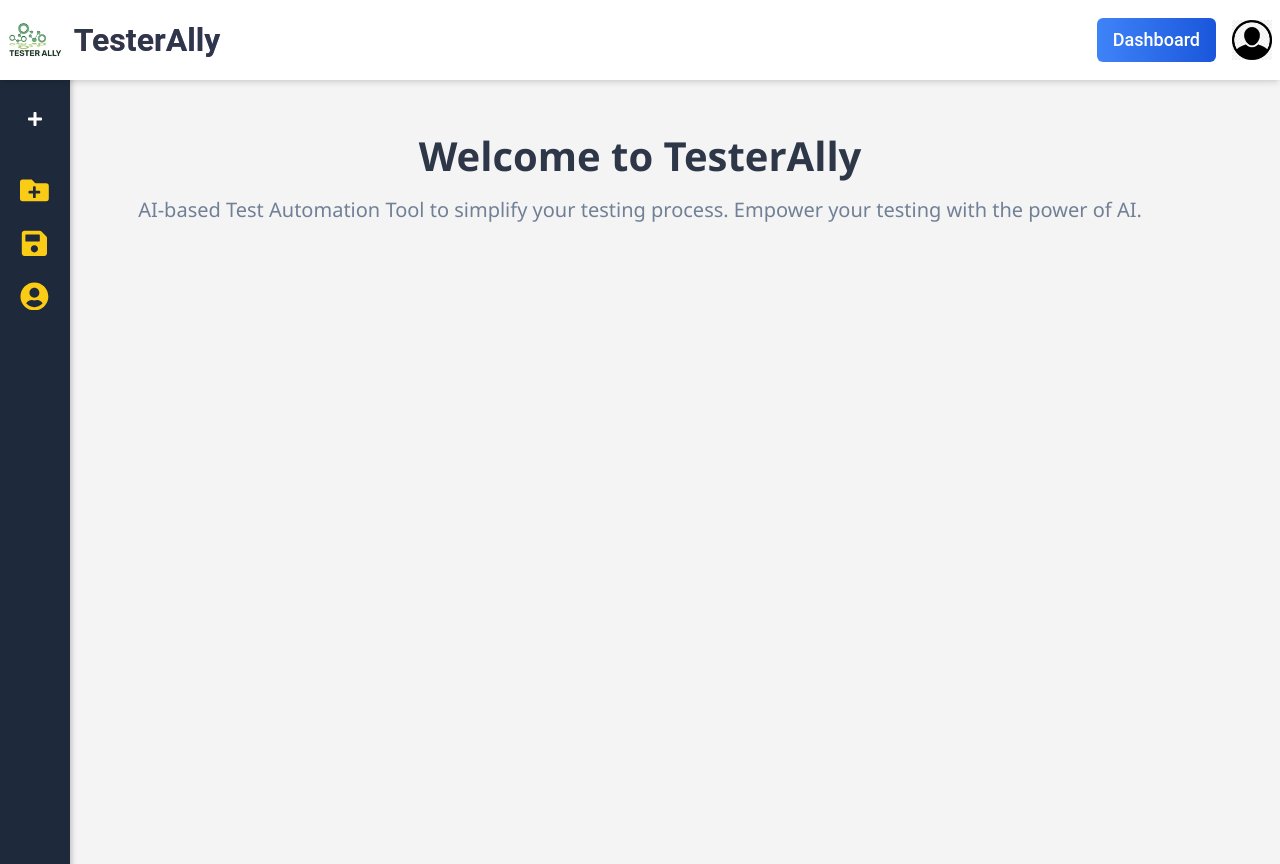
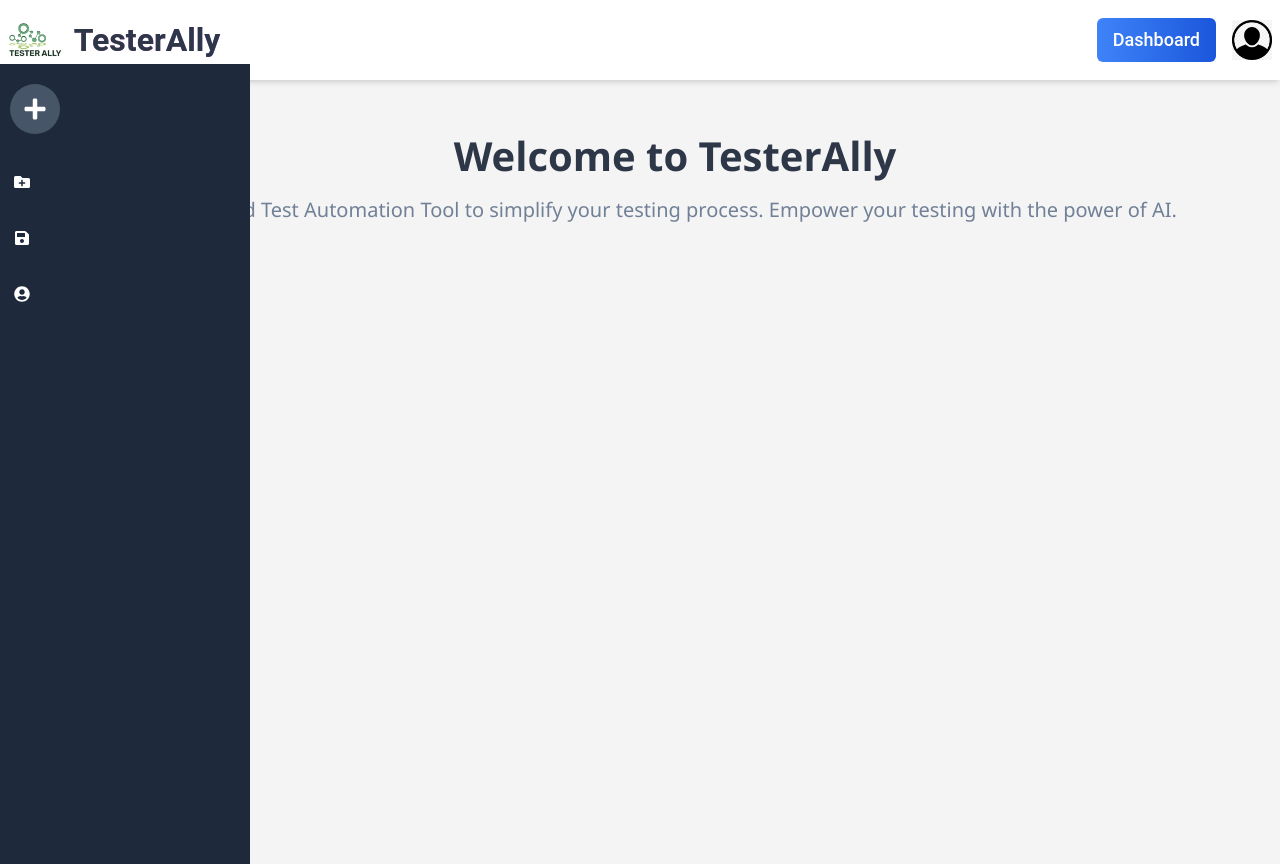
Before and after one commit to rangad123/TesterAlly-FE, a React (Create React App) app: page /dashboard-user in a window 1280 px wide. Built offline with nearby package versions, Linux system fonts and the light colour scheme; sample sign-in values are in the browser's storage.

Commit message:
Commit update files

```diff
--- a/src/pages/Sidebar.css
+++ b/src/pages/Sidebar.css
@@ -1,26 +1,25 @@
+
 .sidebar-container {
-  flex-shrink: 0;
+  display: flex;
+  flex-direction: column;
+  height: 100vh;
   width: 250px;
-  z-index: 10;
-  position: relative;
+  position: fixed;
+  background-color: #1e293b;
+  color: white;
+  z-index: 1000;
 }
 
 .sidebar {
-  background-color: #1e293b;
-  color: white;
-  height: 100vh;
-  position: fixed;
-  margin-top: 10px;
-  left: 0;
-  transition: width 0.3s ease;
   display: flex;
   flex-direction: column;
-  box-shadow: 2px 0 5px rgba(0, 0, 0, 0.2);
-  z-index: 1000;
-}
-
-.sidebar.collapsed {
+  justify-content: flex-start;
+  align-items: center;
+  height: 100%;
   width: 70px;
+  transition: width 0.3s ease-in-out;
+  overflow-x: hidden;
+  background-color: #1e293b;
 }
 
 .sidebar.expanded {
@@ -29,7 +28,8 @@
 
 .plus-button {
   color: white;
-  font-size: 1rem;
+  background-color: #475569;
+  font-size: 1.5rem;
   text-align: center;
   border-radius: 50%;
   width: 50px;
@@ -43,62 +43,57 @@
 }
 
 .plus-button:hover {
-  background-color: #4338ca;
+  background-color: #2563eb;
   transform: scale(1.1);
 }
 
 .sidebar-option {
   display: flex;
   align-items: center;
-  gap: 10px;
-  padding: 12px 20px;
-  border-radius: 5px;
+  gap: 15px;
+  width: 90%;
+  padding: 10px;
+  margin: 10px 0;
+  border-radius: 8px;
   cursor: pointer;
   transition: background-color 0.3s ease, transform 0.3s ease;
 }
 
 .sidebar-option:hover {
-  background-color: #475569;
+  background-color: #2563eb;
   transform: translateX(5px);
-}
-
-.project-icon {
-  font-size: 1.8rem;
-  color: #facc15;
 }
 
 .option-name {
   font-size: 1rem;
   font-weight: bold;
-  color: white;
+  display: none;
 }
+
+.sidebar.expanded .option-name {
+  display: block;
+}
+
 
 .sub-sidebar {
   position: fixed;
+  left: 70px;
+  top: 70px;
   background-color: #34495e;
-  border-left: 2px solid #2c3e50;
-  border-radius: 5px;
-  padding: 15px;
-  box-shadow: 2px 0 5px rgba(0, 0, 0, 0.2);
-  animation: fadeIn 0.3s ease-in-out;
-  margin-top: 50px;
-  transition: left 0.3s ease;
-  z-index: 1000;
-}
-
-.sub-sidebar.aligned-expanded {
-  left: 230px;
-}
-
-.sub-sidebar.aligned-collapsed {
-  left: 70px;
+  width: 200px;
+  border-radius: 8px;
+  box-shadow: 2px 2px 8px rgba(0, 0, 0, 0.2);
+  z-index: 999;
+  animation: slideIn 0.3s ease-in-out;
 }
 
 .sub-sidebar-header {
-  font-size: 1.2rem;
+  font-size: 1.1rem;
   font-weight: bold;
-  margin-bottom: 15px;
+  padding: 15px;
   color: white;
+  background-color: #1e293b;
+  border-bottom: 1px solid #2c3e50;
 }
 
 .sub-sidebar-item {
@@ -116,14 +111,10 @@
   background-color: #1abc9c;
 }
 
-.sub-sidebar-item .icon {
-  font-size: 1.2rem;
-}
-
-@keyframes fadeIn {
+@keyframes slideIn {
   from {
     opacity: 0;
-    transform: translateX(-10px);
+    transform: translateX(-20px);
   }
   to {
     opacity: 1;
@@ -133,50 +124,76 @@
 
 
 .main-content {
-  transition: margin-left 0.3s ease;
+  margin-left: 70px;
   padding: 20px;
+  transition: margin-left 0.3s ease-in-out;
 }
 
-.sidebar.collapsed + .main-content {
-  margin-left: 70px;
+.sidebar.expanded + .main-content {
+  margin-left: 230px;
+}
+
+.table-container {
+  margin: 20px;
+  padding: 20px;
+  border-radius: 8px;
+  background-color: #ffffff;
+  box-shadow: 0px 4px 6px rgba(0, 0, 0, 0.1);
+}
+
+.table-container h2 {
+  font-size: 1.5rem;
+  margin-bottom: 10px;
+  color: #1e293b;
+}
+
+.table-container p {
+  margin-bottom: 15px;
+  color: #4b5563;
+}
+
+table {
+  width: 100%;
+  border-collapse: collapse;
+}
+
+thead {
+  background-color: #2563eb;
+  color: white;
+}
+
+th, td {
+  padding: 10px 15px;
+  text-align: left;
+  border: 1px solid #e5e7eb;
+}
+
+tbody tr:nth-child(odd) {
+  background-color: #f9fafb;
+}
+
+tbody tr:hover {
+  background-color: #e2e8f0;
 }
 
 @media (max-width: 768px) {
   .sidebar {
-    left: 0;
-    width: 70px;
-    z-index: 1000;
+    width: 60px;
   }
 
   .sidebar.expanded {
-    width: 230px;
-  }
-
-  .sidebar-container {
-    width: 100%;
-    position: static;
+    width: 200px;
   }
 
   .main-content {
-    margin-left: 70px;
-    padding: 10px;
-    width: calc(100% - 70px);
+    margin-left: 60px;
   }
 
   .sidebar.expanded + .main-content {
-    margin-left: 230px;
-    width: calc(100% - 230px);
+    margin-left: 200px;
   }
 
-  .sub-sidebar {
-    position: absolute;
-    top: 70px;
-    left: 70px;
-    width: calc(100vw - 100px);
-    z-index: 900;
-  }
-
-  .sub-sidebar.aligned-expanded {
-    left: 230px;
+  table {
+    font-size: 0.9rem;
   }
 }
```
